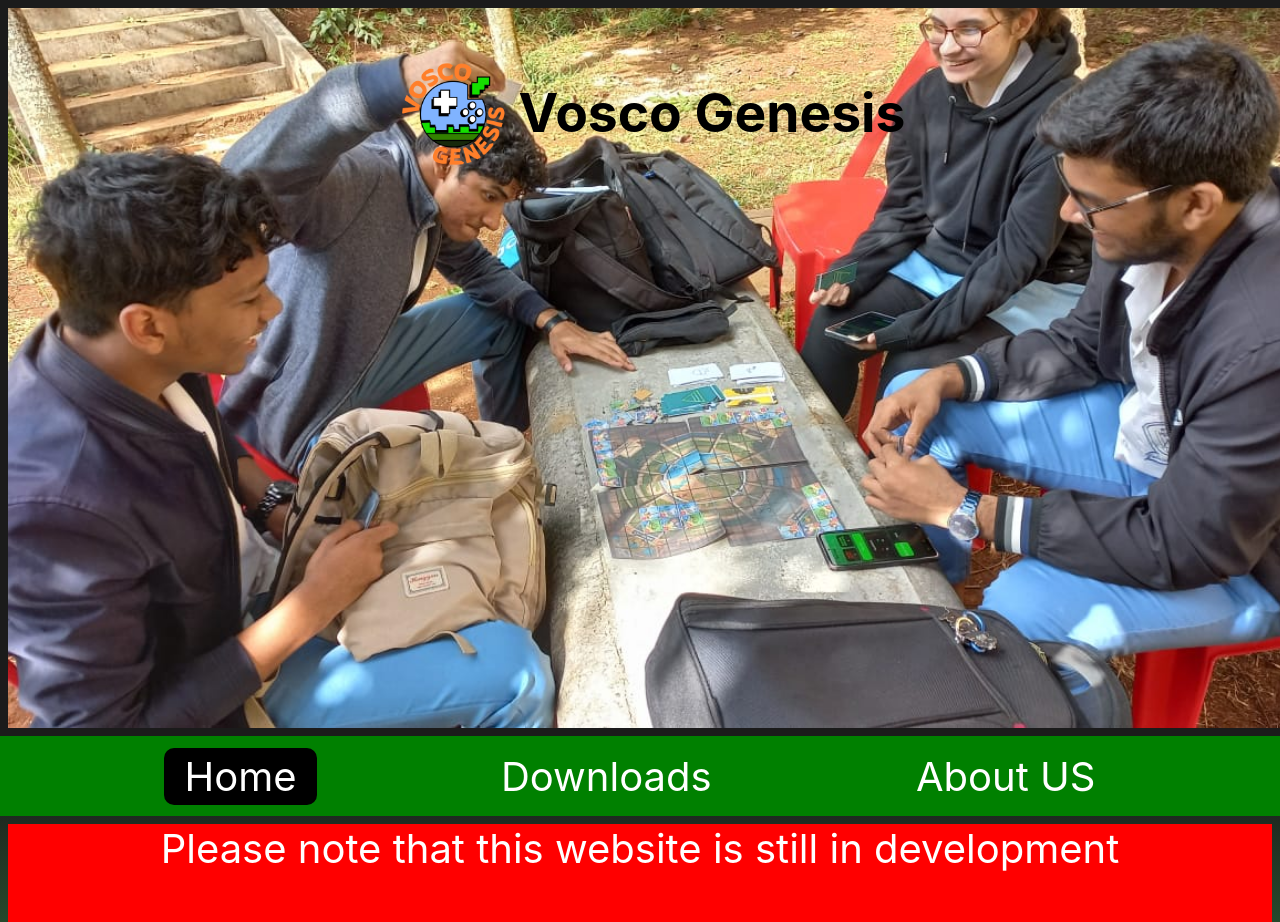
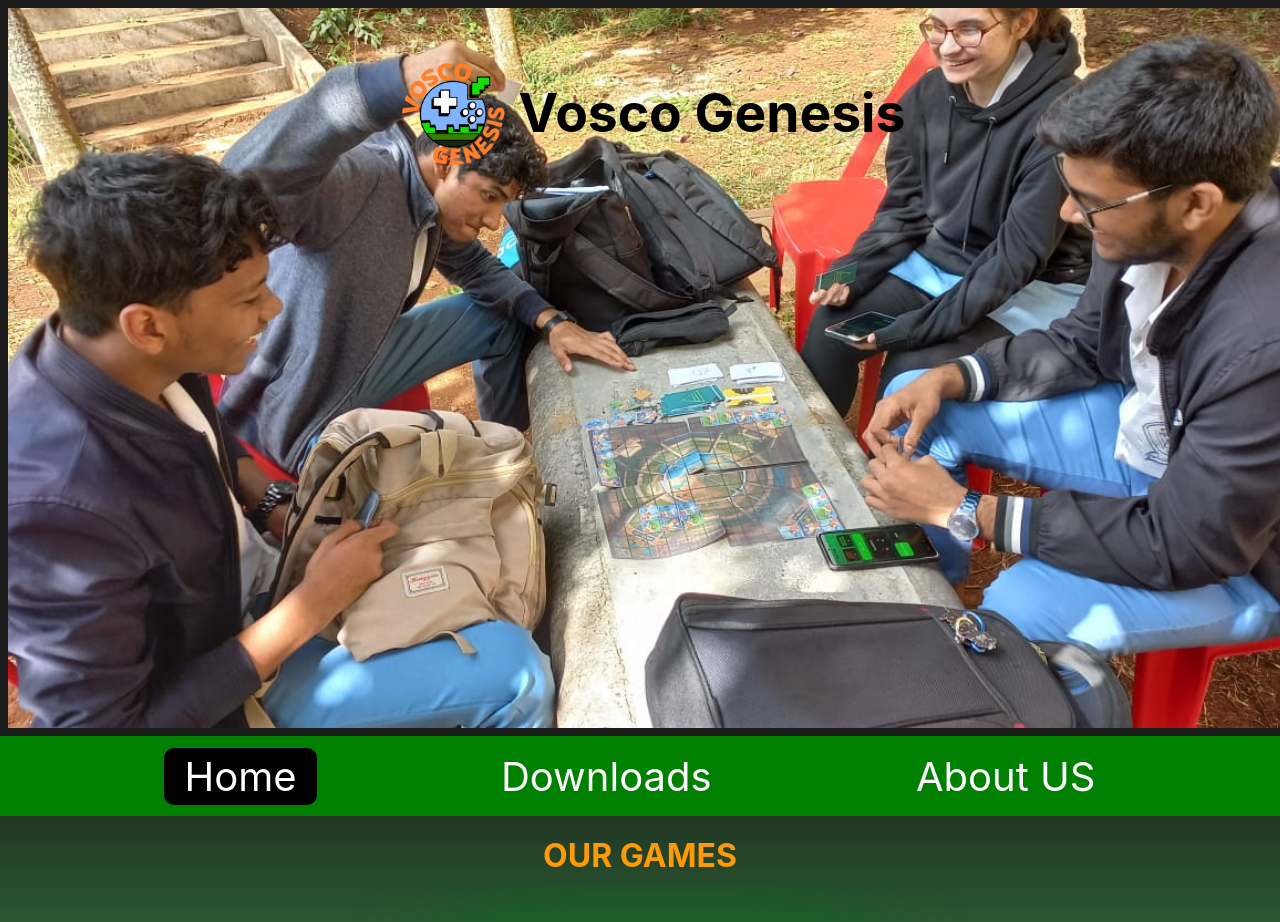
Before and after one commit to Yursleyzack/VoscoGenesisWebsite, a React (Create React App) app: page /Home in a window 1280 px wide. Shown: the top 922 px of the page. Built offline with nearby package versions, Linux system fonts and the light colour scheme; grey boxes are pictures that could not be loaded.

Commit message:
Styled Screenshot VIewer Buttons

```diff
--- a/src/Styles/ScreenShot-Viewer.css
+++ b/src/Styles/ScreenShot-Viewer.css
@@ -3,5 +3,9 @@
 }
 
 .SS-Viewer-Btn {
+  height: 30px;
+  width: 80px;
   margin: 0 20px;
+  border-radius: 15px;
+  border: none;
 }
--- a/src/constants.js
+++ b/src/constants.js
@@ -3,7 +3,7 @@ import InstaIcon from "./assets/images/instagram.png";
 import facebookIcon from "./assets/images/facebook.png";
 import tiktokIcon from "./assets/images/tiktok.png";
 
-export const isInDevelopment = true;
+export const isInDevelopment = false;
 
 export const Reasons = [
   {
```
